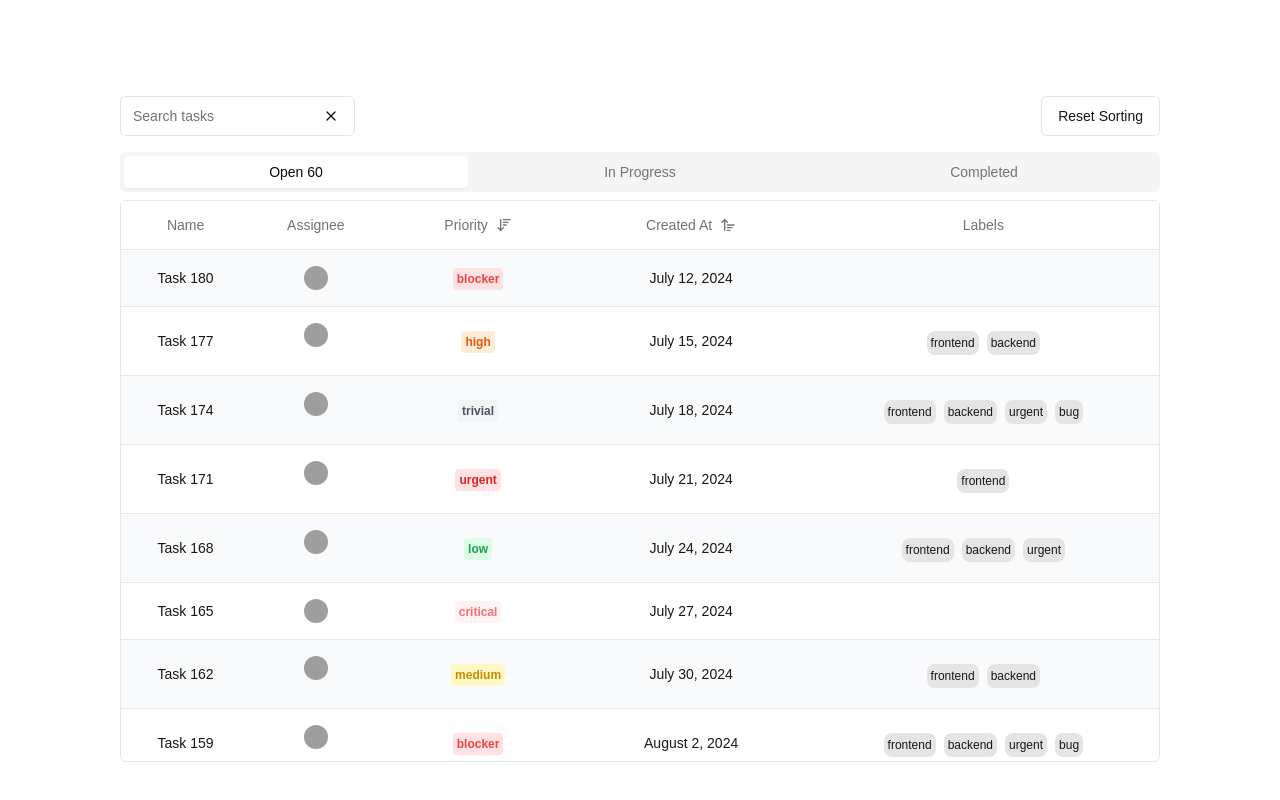
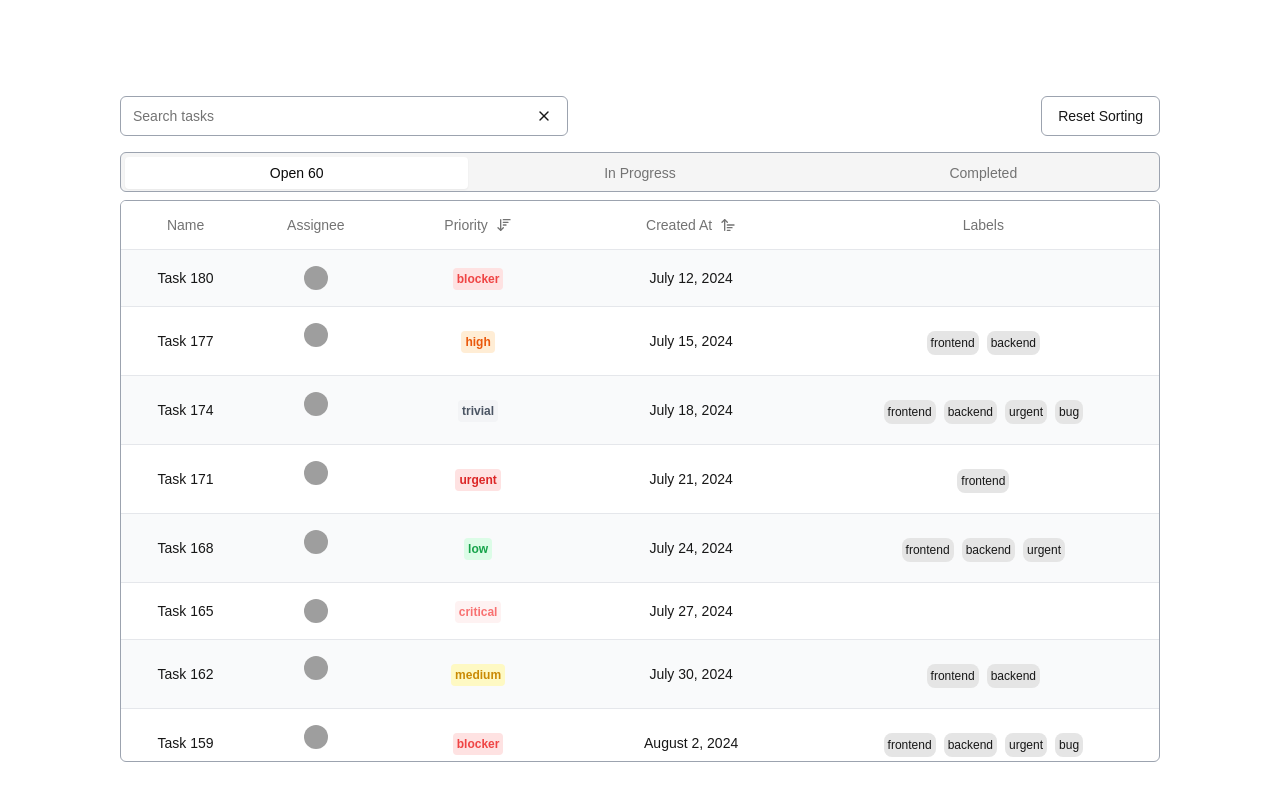
Before and after one commit to Sagargajare/task-manager, a Next.js app: page / in a window 1280 px wide. Built offline with nearby package versions, Linux system fonts and the light colour scheme; no server answers; grey boxes are pictures that could not be loaded.

Commit message:
Add border to task table, Search bar and reset btn
+ Expand the search input

```diff
--- a/src/components/TaskManager/TaskTable.tsx
+++ b/src/components/TaskManager/TaskTable.tsx
@@ -131,7 +131,7 @@ const TaskTable = ({ tasks }: Props) => {
   }, [loading]);
 
   return (
-    <div className="relative w-full rounded-md border h-full">
+    <div className="relative w-full rounded-md border border-gray-400 overflow-hidden h-full">
       <div className="max-h-[calc(100vh-15rem)] overflow-y-auto">
         <Table>
           <TableHeader className="sticky top-0 bg-white z-10">
--- a/src/components/TaskManager/index.tsx
+++ b/src/components/TaskManager/index.tsx
@@ -18,7 +18,7 @@ const TaskManager = ({ data }: { data: ITaskApiResponse }) => {
     searchQuery,
     setSearchQuery,
     setSorting,
-    getFilteredTasks
+    getFilteredTasks,
   } = useTaskStore();
 
   useEffect(() => {
@@ -30,12 +30,13 @@ const TaskManager = ({ data }: { data: ITaskApiResponse }) => {
   return (
     <div className="w-[376px] xs:w-[500px] md:w-[1200px] sm:w-[500] p-0 sm:p-4 md:p-20 h-screen overflow-hidden">
       <div className="flex items-center py-4 justify-between">
-        <div className="relative max-w-2xl">
+        <div className="relative max-w-md w-full mr-1">
           <Input
+            width={"full"}
             placeholder="Search tasks"
             value={searchQuery}
             onChange={(e) => setSearchQuery(e.target.value)}
-            className="pr-10 max-w-lg"
+            className="pr-10 border border-gray-400"
           />
           <Button
             className="absolute right-0 top-1/2 transform -translate-y-1/2 rounded"
@@ -45,7 +46,7 @@ const TaskManager = ({ data }: { data: ITaskApiResponse }) => {
             <X />
           </Button>
         </div>
-        <Button onClick={() => setSorting("created_at", 1)} variant={"outline"}>
+        <Button onClick={() => setSorting("created_at", 1)} className="border border-gray-400" variant={"outline"}>
           Reset Sorting
         </Button>
       </div>
@@ -55,13 +56,16 @@ const TaskManager = ({ data }: { data: ITaskApiResponse }) => {
         // eslint-disable-next-line @typescript-eslint/no-explicit-any
         onValueChange={(tab) => setCurrentTab(tab as any)}
       >
-        <TabsList className="grid w-full grid-cols-3">
-          <TabsTrigger value="OPEN">Open {currentTab == "OPEN"?activeTabTasks.length:""}</TabsTrigger>
+        <TabsList className="grid w-full grid-cols-3 border border-gray-400">
+          <TabsTrigger value="OPEN">
+            Open {currentTab == "OPEN" ? activeTabTasks.length : ""}
+          </TabsTrigger>
           <TabsTrigger value="IN_PROGRESS">
-            In Progress {currentTab == "IN_PROGRESS"?activeTabTasks.length:""}
+            In Progress{" "}
+            {currentTab == "IN_PROGRESS" ? activeTabTasks.length : ""}
           </TabsTrigger>
           <TabsTrigger value="CLOSED">
-            Completed {currentTab == "CLOSED"?activeTabTasks.length:""}
+            Completed {currentTab == "CLOSED" ? activeTabTasks.length : ""}
           </TabsTrigger>
         </TabsList>
         <TabsContent value="OPEN">
```
